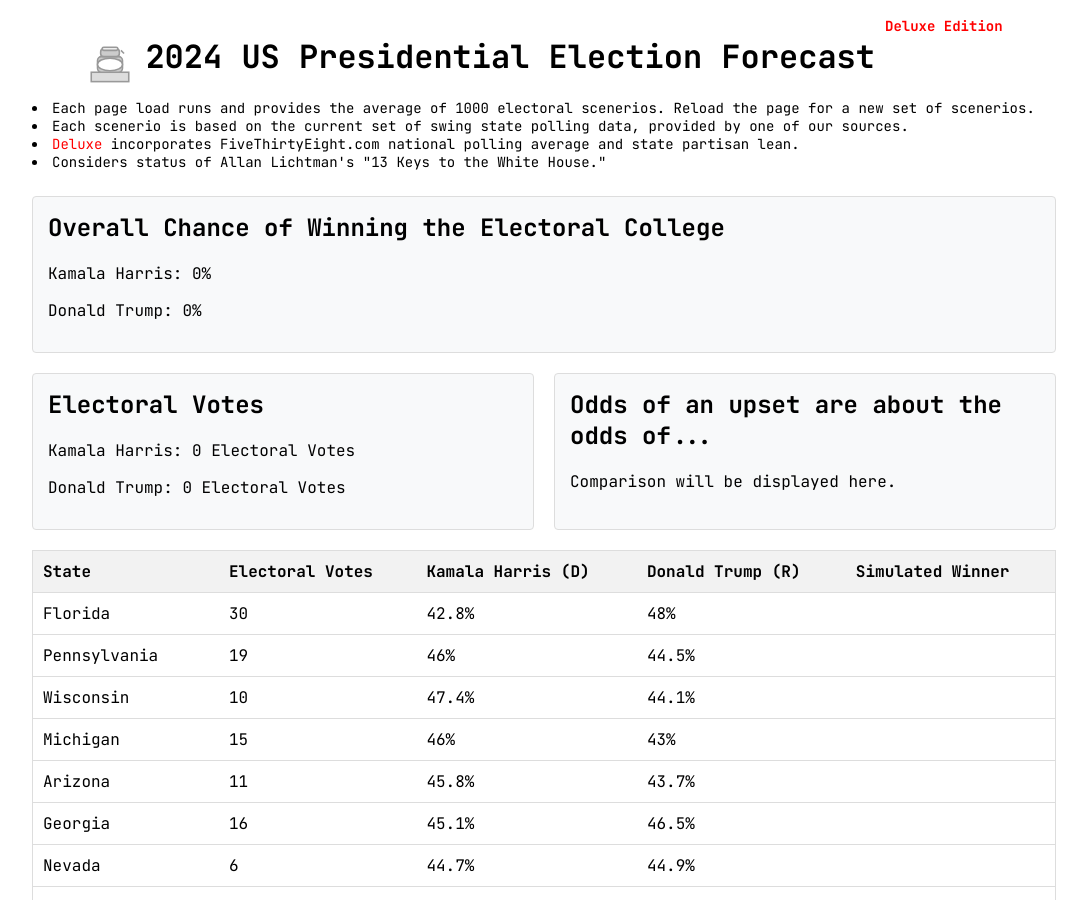
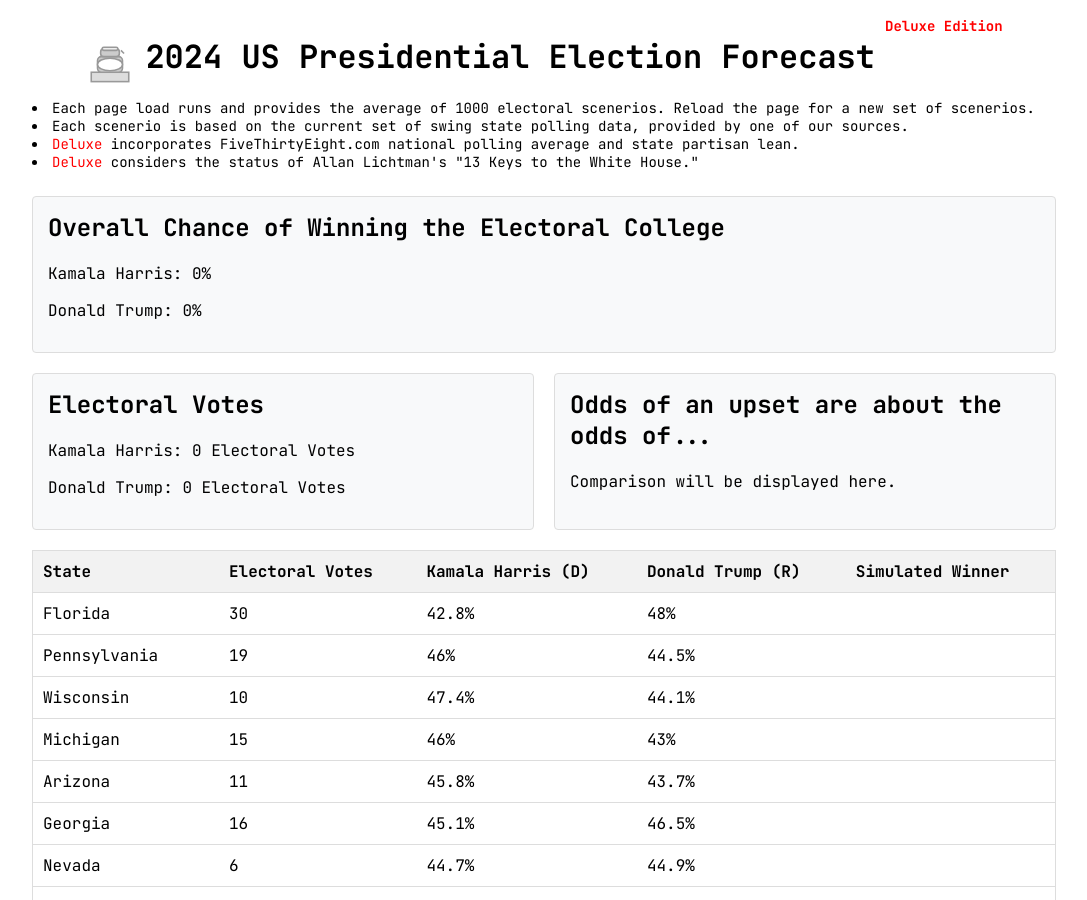
Before and after one commit to derfbwh/derfbwh.github.io, a Jekyll site: the page forecast/index-deluxe.html, which Jekyll copies as it is, in a window 1280 px wide and 900 px high. Shown: the whole window, without its empty margins (96-1183 px from the left). Built offline with Jekyll 4.4.1, drawn with Linux system fonts in a browser that asks for light colours; nearby versions of some CDN libraries; some web fonts are replaced; comment, search, counter and statistics services are not loaded; some of the changed text lies outside the part shown.

Commit message:
Updates to deluxe.

```diff
--- a/forecast/index-deluxe.html
+++ b/forecast/index-deluxe.html
@@ -109,7 +109,7 @@
                 <ellipse cx="32" cy="30" rx="16" ry="8" fill="#fff" stroke="#999" stroke-width="2"/>
             </svg>
             2024 US Presidential Election Forecast<br><div class="tagline" style="color:red;">Deluxe Edition</div>
-        </h1><br><div class="tagline"><li>Each page load runs and provides the average of 1000 electoral scenerios. Reload the page for a new set of scenerios.</li><li>Each scenerio is based on the current set of swing state polling data, provided by one of our sources.</li><li><span style="color:red;">Deluxe</span> incorporates FiveThirtyEight.com national polling average and state partisan lean.</li><li>Considers status of Allan Lichtman's "13 Keys to the White House."</div>
+        </h1><br><div class="tagline"><li>Each page load runs and provides the average of 1000 electoral scenerios. Reload the page for a new set of scenerios.</li><li>Each scenerio is based on the current set of swing state polling data, provided by one of our sources.</li><li><span style="color:red;">Deluxe</span> incorporates FiveThirtyEight.com national polling average and state partisan lean.</li><li><span style="color:red;">Deluxe</span> considers the status of Allan Lichtman's "13 Keys to the White House."</div>
 
 
         <div class="results-container">
@@ -157,7 +157,7 @@
             <!-- Rows will be dynamically populated -->
         </tbody>
     </table>
-            <button class="collapsible" onclick="toggleTable()" style="margin-top:30px;">Toggle Simulation Results</button>
+<!--            <button class="collapsible" onclick="toggleTable()" style="margin-top:30px;">Toggle Simulation Results</button>
     <table id="simulationResults">
         <thead>
             <tr>
@@ -178,9 +178,6 @@
         <i>Swing states last updated Mon Aug 19 at 12:48 PM.</i><br><br>
         Polling data sourced from FiveThirtyEight, <span style="color:green;">Nate Silver</span>, New York Times, and RealClearPolitics.<br>
         Created by <a href="https://mastodon.social/@BrianHough">Brian Hough</a> & ChatGPT</td></tr></table>
-
-
-        <svg id="usMap" viewBox="0 0 1000 600"></svg>
 
 
 <script>
```
Also changed, not shown: other parts of forecast/index-deluxe.html (+2 -2 lines), 1 other file.
